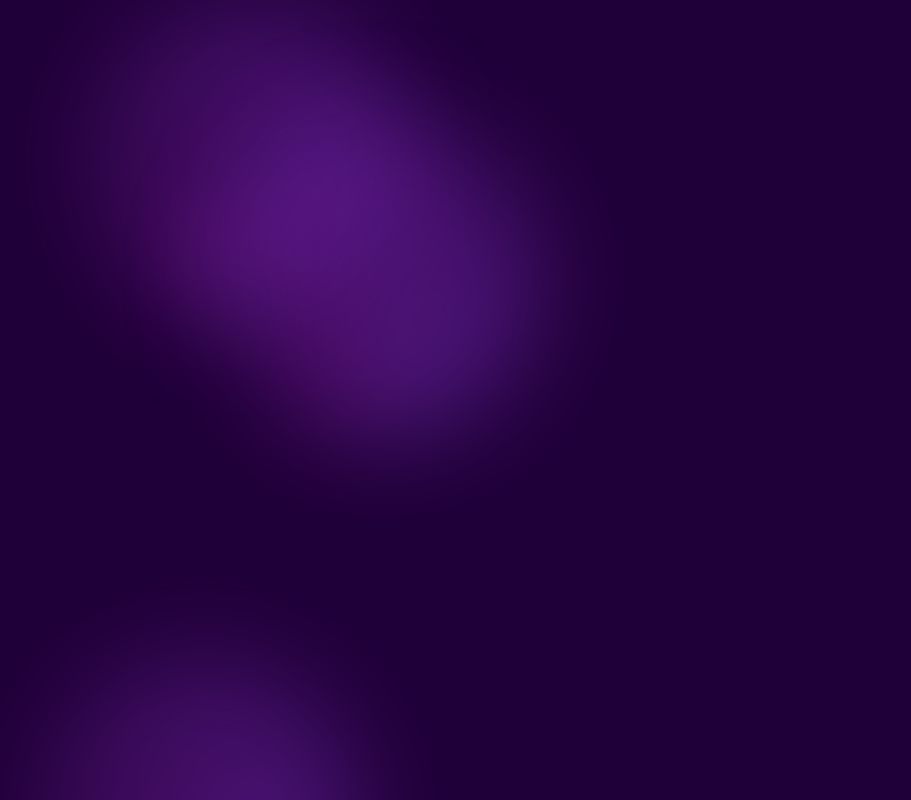
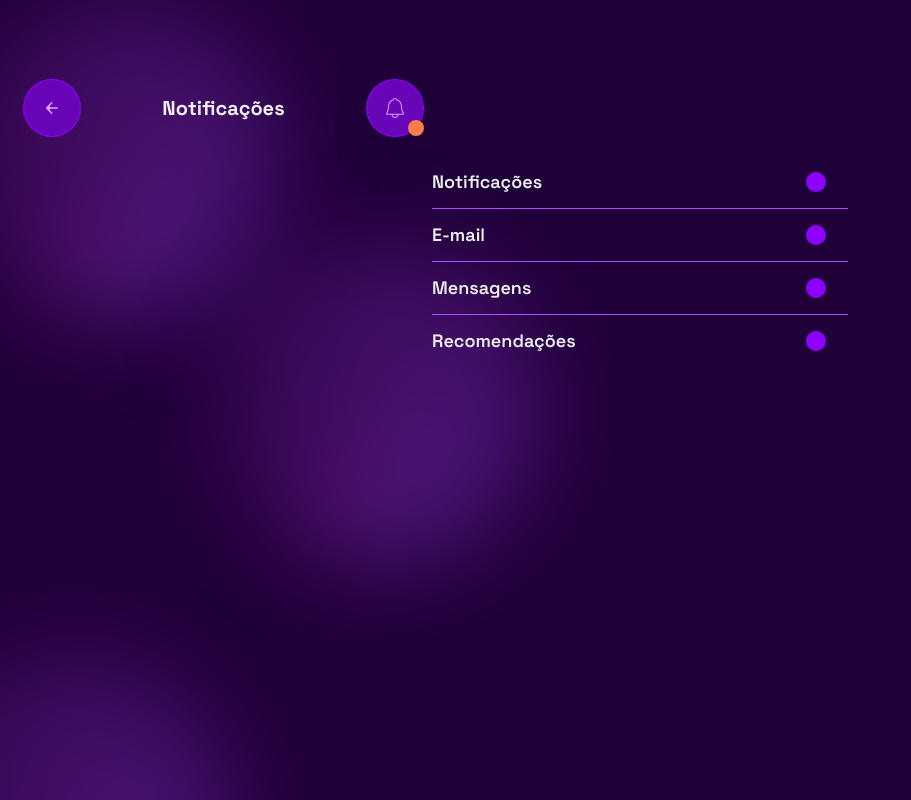
Before and after one commit to Resenhapp/ResenhaWEBAPP, a Next.js app: page /webapp/configuracoes/notificacoes in a window 1280 px wide. Shown: the whole page, without its empty margins (0-911 px from the left). Built offline with nearby package versions, Linux system fonts and the light colour scheme; no server answers.

Commit message:
Tela de Notifcações feita

```diff
--- a/src/app/webapp/configuracoes/notificacoes/page.js
+++ b/src/app/webapp/configuracoes/notificacoes/page.js
@@ -1,22 +1,67 @@
 'use client'
-import React from 'react';
+import React, { useState } from 'react';
 import PageHeader from '@/src/components/PageHeader';
+import Toggle from '@/src/components/Toggle';
 
 export const metadata = {
     title: 'Resenha.app • Notificações',
-    description: 'Venha fazer suas resenhas!',
-}
+    description: 'Detalhes da conta, informações pessoais, histórico de atividades e resenhas salvas.',
+};
 
-export default function Notifications() {
+export default function NotificationConfig() {
+    const [notificationEnabled, setNotificationEnabled] = useState(false);
+    const [emailEnabled, setEmailEnabled] = useState(false);
+    const [messageEnabled, setMessageEnabled] = useState(false);
+    const [recommendationEnabled, setRecommendationEnabled] = useState(false);
 
-    const handleNavigation = (pageToGo) => {
-        window.location.href = `/webapp/${pageToGo}`;
+    const handleNotificationToggle = () => {
+        setNotificationEnabled(!notificationEnabled);
+    };
+
+    const handleEmailToggle = () => {
+        setEmailEnabled(!emailEnabled);
+    };
+
+    const handleMessageToggle = () => {
+        setMessageEnabled(!messageEnabled);
+    };
+
+    const handleRecommendationToggle = () => {
+        setRecommendationEnabled(!recommendationEnabled);
     };
 
     return (
-        <div>
-
+        <div className="flex flex-col w-screen h-screen">
+            <PageHeader isBack={true} checker={() => { null }} pageTitle="Notificações" />
+            <div className="flex flex-col items-center justify-start h-screen px-4 py-4">
+                <section className="flex w-full max-w-md p-4">
+                    <div className="h3 w-full flex">
+                        <div className="w-full flex flex-col">
+                            <div className="h-fit w-full gap-3 flex flex-col">
+                                <div className='flex flex-row justify-between items-center'>
+                                    <p className="text-whiteT1 text-lg flex-1 font-semibold">Notificações</p>
+                                    <Toggle onToggle={handleNotificationToggle} checked={notificationEnabled} />
+                                </div>
+                                <hr className="border-purpleT4" />
+                                <div className='flex flex-row justify-between items-center'>
+                                    <p className="text-whiteT1 text-lg flex-1 font-semibold">E-mail</p>
+                                    <Toggle onToggle={handleEmailToggle} checked={emailEnabled} />
+                                </div>
+                                <hr className="border-purpleT4" />
+                                <div className='flex flex-row justify-between items-center'>
+                                    <p className="text-whiteT1 text-lg flex-1 font-semibold">Mensagens</p>
+                                    <Toggle onToggle={handleMessageToggle} checked={messageEnabled} />
+                                </div>
+                                <hr className="border-purpleT4" />
+                                <div className='flex flex-row justify-between items-center'>
+                                    <p className="text-whiteT1 text-lg flex-1 font-semibold">Recomendações</p>
+                                    <Toggle onToggle={handleRecommendationToggle} checked={recommendationEnabled} />
+                                </div>
+                            </div>
+                        </div>
+                    </div>
+                </section>
+            </div>
         </div>
-    )
-
+    );
 }
```
